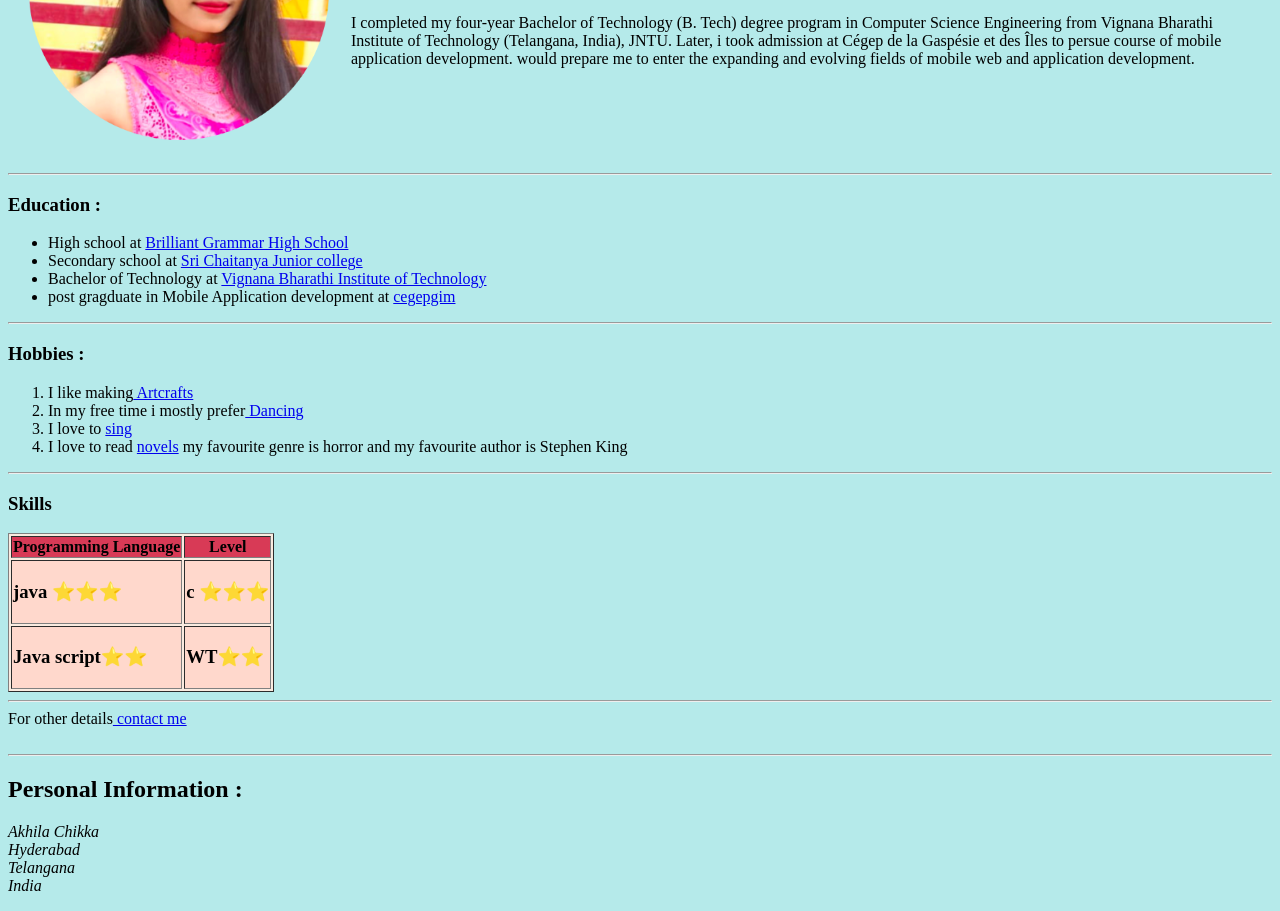
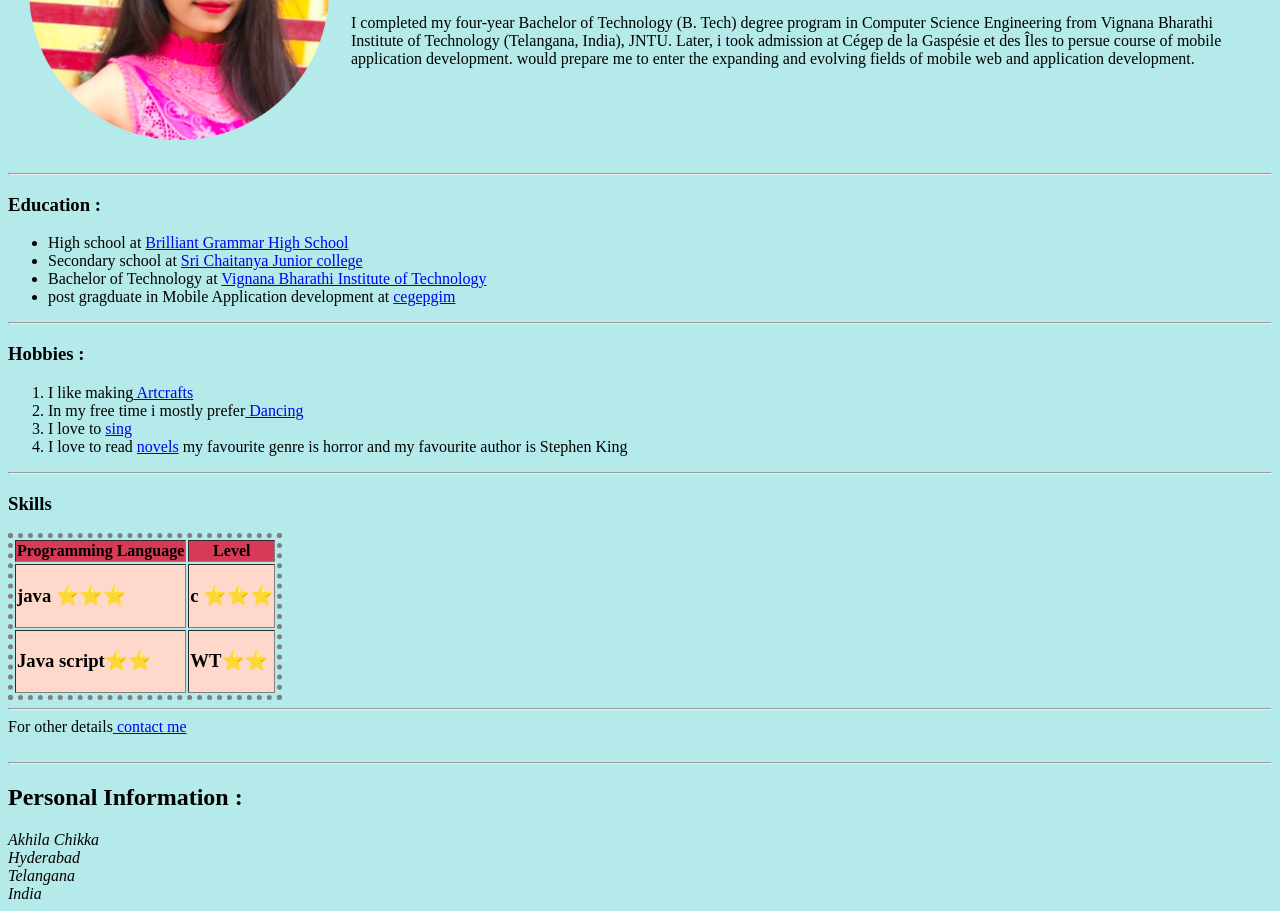
Before and after one commit to Akhi119/resume, a plain HTML site: page index.html in a window 1280 px wide. Shown: the part 189-1100 px from the top of the page. Drawn offline with Linux system fonts and the light colour scheme.

Commit message:
added dotted border to the table

```diff
--- a/index.html
+++ b/index.html
@@ -42,7 +42,7 @@
      </body>
   <hr></hr>
 <h3> Skills </h3>
-<table border="1" bgcolor="#FAEBE0">
+<table style= "border-style: dotted;" border="5">
   <thead>
          <tr bgcolor="#D83A56">
            <th> Programming Language</th>
```
